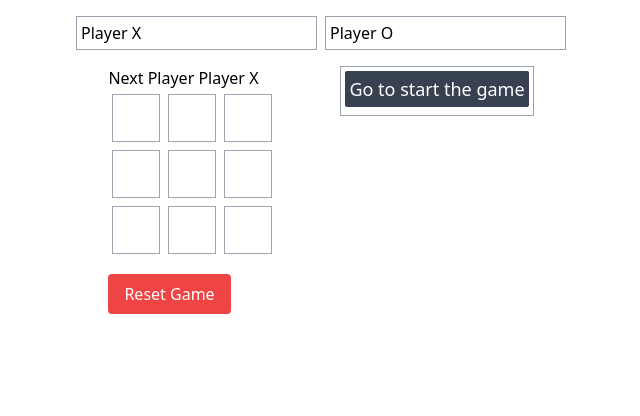
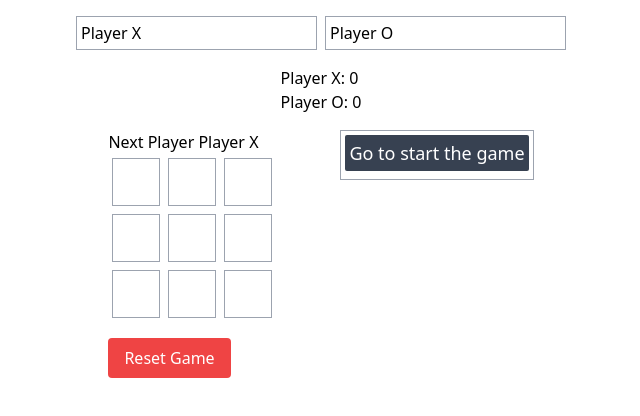
Before and after one commit to md-sazzadul/tic-tac-toe, a React (Vite) app: page / in a window 1280 px wide. Shown: the top 416 px of the page, without its empty margins (319-959 px from the left). Built offline with nearby package versions, Linux system fonts and the light colour scheme.

Commit message:
added functionality to keep track of scores

```diff
--- a/src/components/Board/Board.jsx
+++ b/src/components/Board/Board.jsx
@@ -1,30 +1,7 @@
+import { calculateWinner } from "../../utils";
 import Square from "../Square/Square";
 
 const Board = ({ xIsNext, squares, onPlay, playerX, playerO }) => {
-  function calculateWinner(squares) {
-    const lines = [
-      [0, 1, 2],
-      [3, 4, 5],
-      [6, 7, 8],
-      [0, 3, 6],
-      [1, 4, 7],
-      [2, 5, 8],
-      [0, 4, 8],
-      [2, 4, 6],
-    ];
-    for (let i = 0; i < lines.length; i++) {
-      const [a, b, c] = lines[i];
-      if (
-        squares[a] &&
-        squares[a] === squares[b] &&
-        squares[a] === squares[c]
-      ) {
-        return { winner: squares[a], line: [a, b, c] };
-      }
-    }
-    return null;
-  }
-
   const winnerInfo = calculateWinner(squares);
   const winner = winnerInfo ? winnerInfo.winner : null;
 
--- a/src/components/Game/Game.jsx
+++ b/src/components/Game/Game.jsx
@@ -1,9 +1,14 @@
 import { useState } from "react";
+import { calculateWinner } from "../../utils";
 import Board from "../Board/Board";
 
 const Game = () => {
   const [playerX, setPlayerX] = useState("Player X");
   const [playerO, setPlayerO] = useState("Player O");
+
+  const [scoreX, setScoreX] = useState(0);
+  const [scoreO, setScoreO] = useState(0);
+
   const [history, setHistory] = useState([Array(9).fill(null)]);
   const [xIsNext, setXIsNext] = useState(true);
   const [currentMove, setCurrentMove] = useState(0);
@@ -15,6 +20,15 @@ const Game = () => {
     const nextHistory = [...history.slice(0, currentMove + 1), nextSquares];
     setHistory(nextHistory);
     setCurrentMove(nextHistory.length - 1);
+
+    const winnerInfo = calculateWinner(nextSquares);
+    if (winnerInfo) {
+      if (winnerInfo.winner === "X") {
+        setScoreX(scoreX + 1);
+      } else {
+        setScoreO(scoreO + 1);
+      }
+    }
   }
 
   function jumpTo(move) {
@@ -54,6 +68,14 @@ const Game = () => {
           className="p-1 border border-gray-400"
         />
       </div>
+      <div className="mb-4">
+        <div>
+          {playerX}: {scoreX}
+        </div>
+        <div>
+          {playerO}: {scoreO}
+        </div>
+      </div>
       <div className="flex justify-center">
         <div className="mr-16">
           <Board
--- /dev/null
+++ b/src/utils.js
@@ -0,0 +1,20 @@
+export function calculateWinner(squares) {
+  const lines = [
+    [0, 1, 2],
+    [3, 4, 5],
+    [6, 7, 8],
+    [0, 3, 6],
+    [1, 4, 7],
+    [2, 5, 8],
+    [0, 4, 8],
+    [2, 4, 6],
+  ];
+
+  for (let i = 0; i < lines.length; i++) {
+    const [a, b, c] = lines[i];
+    if (squares[a] && squares[a] === squares[b] && squares[a] === squares[c]) {
+      return { winner: squares[a], line: [a, b, c] };
+    }
+  }
+  return null;
+}
```
